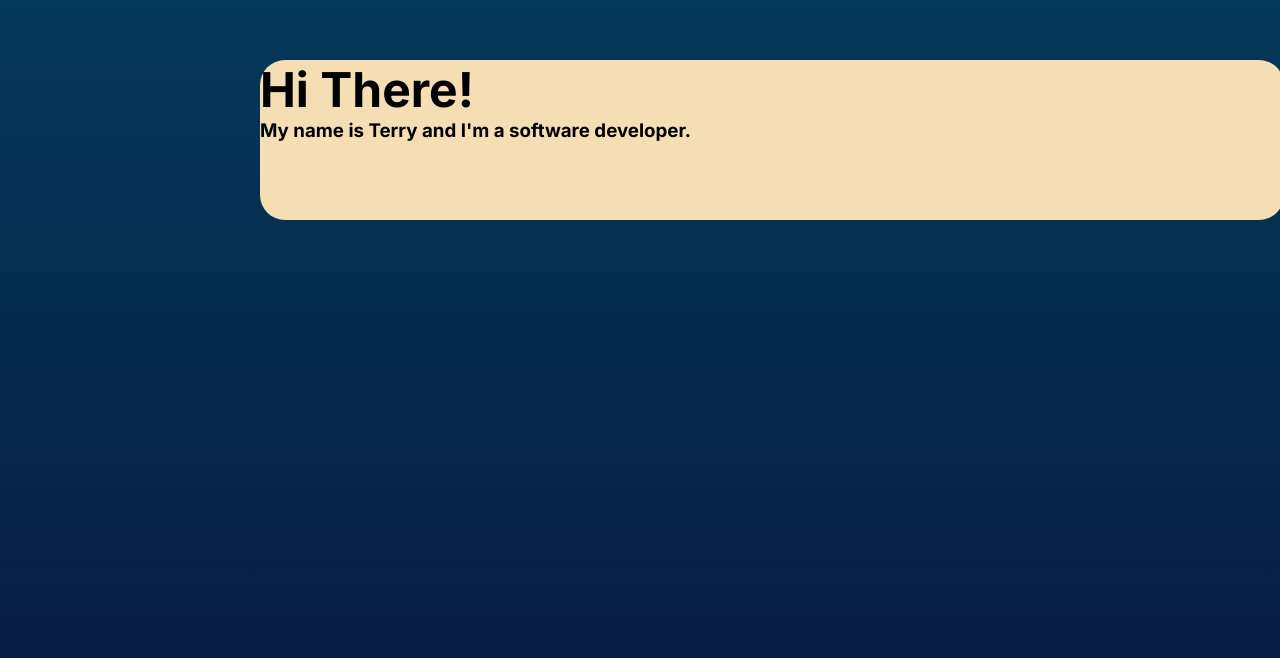
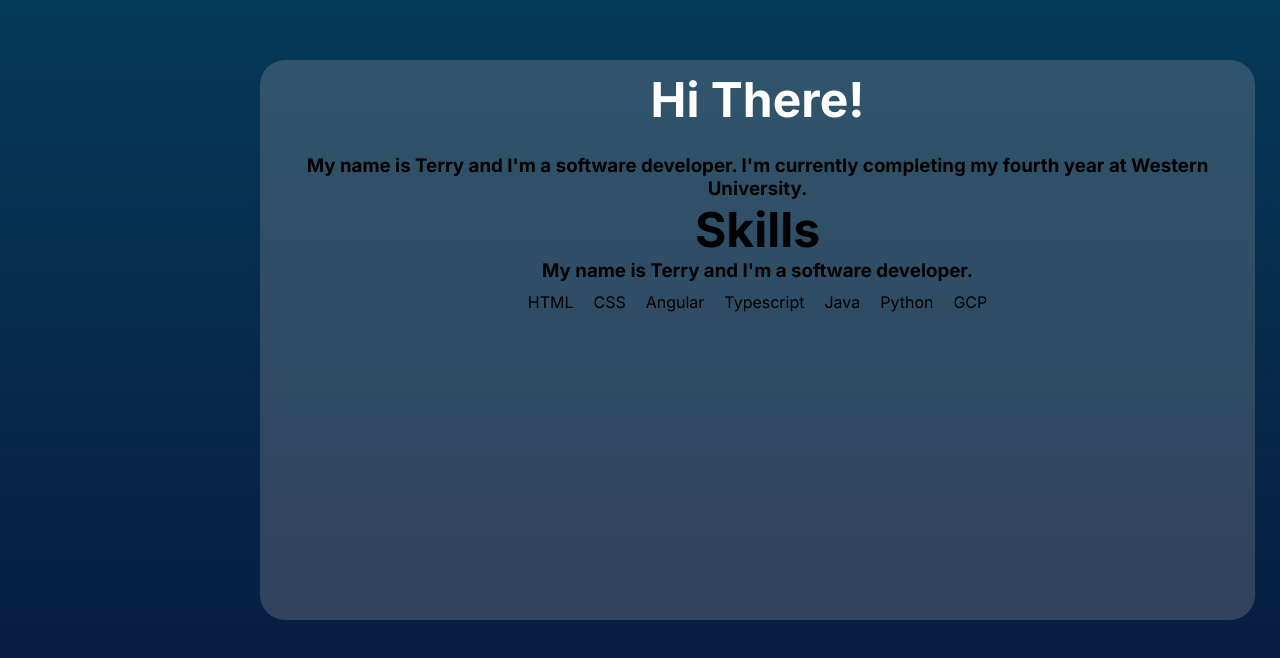
Before and after one commit to 1terry/Website-2023, an Angular app in the folder Portfolio/: page / in a window 1280 px wide. Shown: the part 1540-2198 px from the top of the page. Built offline with nearby package versions, Linux system fonts and the light colour scheme.

Commit message:
updated site

```diff
--- a/Portfolio/src/app/about/about.component.html
+++ b/Portfolio/src/app/about/about.component.html
@@ -1,7 +1,20 @@
 <app-bubble-background></app-bubble-background>
 <div class="about-container">
     <div class="about-overview">
-        <h1> Hi There!</h1>
-        <h3> My name is Terry and I'm a software developer. </h3>
+        <div class="about">
+            <h1 class="about-title"> Hi There!</h1>
+            <h3 class="about-text"> My name is Terry and I'm a software developer. I'm currently completing my fourth year at Western University.</h3>
+        </div>
+        <div class="skills">
+            <h1> Skills </h1>
+            <h3> My name is Terry and I'm a software developer. </h3>
+            <li> HTML </li>
+            <li> CSS </li>
+            <li> Angular </li>
+            <li> Typescript </li>
+            <li> Java </li>
+            <li> Python </li>
+            <li> GCP </li>
+        </div>
     </div>
 </div>
--- a/Portfolio/src/app/about/about.component.scss
+++ b/Portfolio/src/app/about/about.component.scss
@@ -13,12 +13,43 @@
 
 .about-overview{
     margin-left: 260px;
-    width: 80%;
-    height: 20%;
+    // width: 80%;
+    height: 70%;
     border-radius: 25px;
-    background-color: wheat;
+    margin-right: 25px;
+    background-color: rgba(225, 217, 202, 0.187);
 }
 
 h1{
     font-size: 3rem;
 }
+
+.skills{
+    align-items: center;
+    text-align: center;
+    // float: right;
+    // height: 90vh;
+    // background-color: wheat;
+}
+
+ul, li {
+    display:inline-block;
+    margin: 10px;
+}
+
+.about-title{
+    color: white;
+    padding-top: 10px;
+}
+
+.about-text{
+    padding-top: 25px;
+}
+
+.about{
+    text-align: center;
+
+    // float: left;
+    // background-color: red;
+    // height: 90vh;
+}
--- a/Portfolio/src/app/cards/cards.component.html
+++ b/Portfolio/src/app/cards/cards.component.html
@@ -5,7 +5,7 @@
     <div class="card" #card1 (click) = 'flipCard1()'>
       <div class="jd card__face card__face--front">
             <h1> Software Developer Intern </h1>
-            <img src="/assets/JD_logo.png">
+            <!-- <img src="/assets/JD_logo.png"> -->
 
             <div class="bottom-text">
               <!-- <h2 class="company">J.D. Power </h2> -->
@@ -25,7 +25,7 @@
     <div class="card" #card2 (click) = 'flipCard2()'>
       <div class="card__face card__face--front">
             <h1> Information Technology Intern </h1>
-            <img src="/assets/CRA_logo.png">
+            <!-- <img src="/assets/CRA_logo.png"> -->
 
             <div class="bottom-text">
               <!-- <h2 class="company">CRA </h2> -->
@@ -41,7 +41,7 @@
     <div class="card" #card3 (click) = 'flipCard3()'>
       <div class="card__face card__face--front">
             <h1> E-commerce Intern </h1>
-            <img src="/assets/Mosiac_logo.png">
+            <!-- <img src="/assets/Mosiac_logo.png"> -->
             <div class="bottom-text">
               <!-- <h2 class="company">Mosiac Sales Solutions </h2> -->
               <h2 class="date">May 2022 - Aug 2023</h2>
--- a/Portfolio/src/app/cards/cards.component.scss
+++ b/Portfolio/src/app/cards/cards.component.scss
@@ -60,7 +60,7 @@ img{
 h1{
   font-size: 3rem;
   font-weight: 300;
-  color: #e76c6c;
+  color: #000000;
 }
 
 h2{
```
